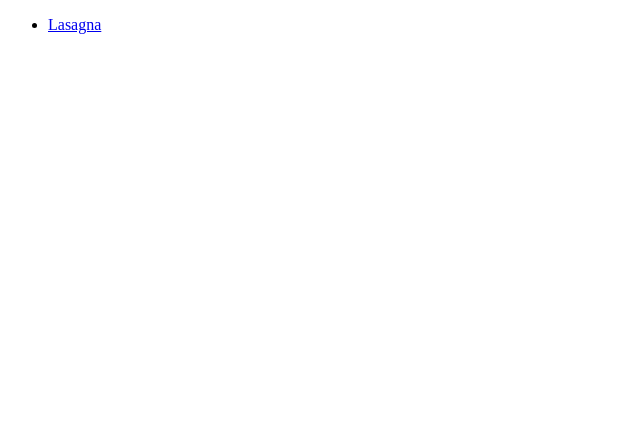
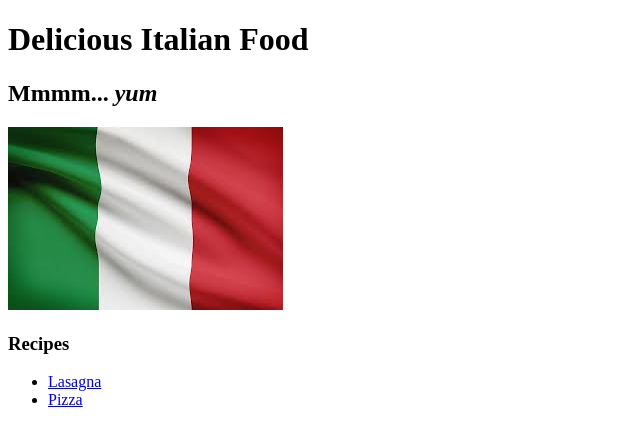
Before and after one commit to matt-cf/odin-recipes, a plain HTML site: page index.html in a window 1280 px wide. Shown: the whole page, without its empty margins (0-640 px from the left). Drawn offline with Linux system fonts and the light colour scheme.

Commit message:
Added images to home page, pizza Changed image in lasagna Added pizza to homepage

```diff
--- a/index.html
+++ b/index.html
@@ -8,10 +8,15 @@
 </head>
 
 <body>
-<ul>
-    <li><a href="./recipes/lasagna.html">Lasagna<a></li>
+    <h1>Delicious Italian Food</h1>
+    <h2>Mmmm... <em>yum</em></h2>
+    <img src="./images/italian-flag.jpeg" alt="image of Italian flag">
 
-</ul>
+    <h3>Recipes</h3>
+    <ul>
+        <li><a href="./recipes/lasagna.html">Lasagna<a></li>
+        <li><a href="./recipes/pizza.html">Pizza</a></li>
+    </ul>
 
 </body>
 
```
Also changed, not shown: images/italian-flag.jpeg (added), images/pizza.png (added), 1 other file.
